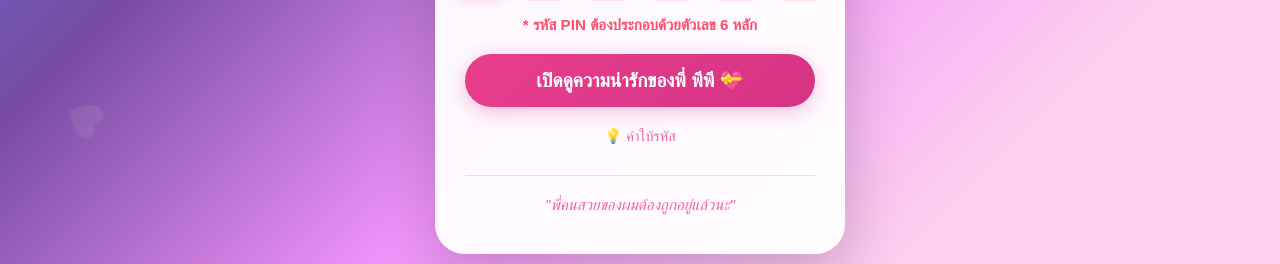
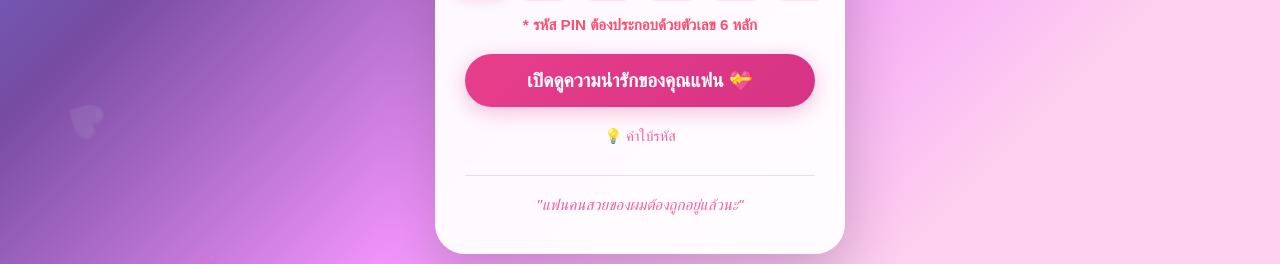
Before and after one commit to 21phanu/My_love, a website: page index.html in a window 1280 px wide. Shown: the part 400-664 px from the top of the page. Drawn offline with Linux system fonts and the light colour scheme; a web font is replaced by a local one.

Commit message:
Update index.html

```diff
--- a/index.html
+++ b/index.html
@@ -42,7 +42,7 @@
                 <p class="pin-hint">* รหัส PIN ต้องประกอบด้วยตัวเลข 6 หลัก</p>
 
                 <button type="submit" class="login-btn">
-                    <span>เปิดดูความน่ารักของพี่ พีพี 💝</span>
+                    <span>เปิดดูความน่ารักของคุณแฟน 💝</span>
                 </button>
 
                 <div id="errorMessage" class="error-message hidden">
@@ -60,7 +60,7 @@
             </form>
 
             <div class="love-quote">
-                <p>"พี่คนสวยของผมต้องถูกอยู่แล้วนะ"</p>
+                <p>"แฟนคนสวยของผมต้องถูกอยู่แล้วนะ"</p>
             </div>
         </div>
 
```
